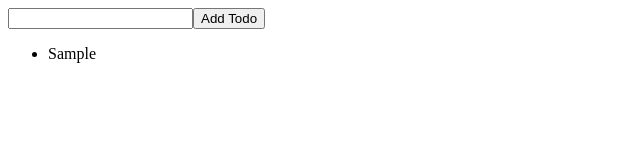
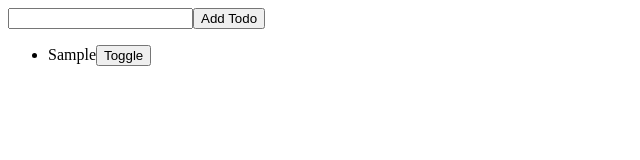
Before and after one commit to tlan16/learn-react, a React app: page / in a window 1280 px wide. Both pictures are taken after typing "Sample" into the empty fields and a click on the button "Add Todo". Shown: the top 160 px of the page, without its empty margins (0-640 px from the left). Built offline with nearby package versions, Linux system fonts and the light colour scheme; the HTML template or start-up script is replaced by a standard one.

Commit message:
button to toggle task

```diff
--- a/src/app.jsx
+++ b/src/app.jsx
@@ -3,7 +3,7 @@ import ReactDOM from 'react-dom'
 import store from './store'
 import TodoApp from './todo/index'
 import { REACT_ROOT_ELEMENT_ID } from './index'
-import { ADD_TODO } from './todo/actions'
+import { ADD_TODO, TOGGLE_TODO } from './todo/actions'
 
 const render = () => {
   ReactDOM.render(
@@ -15,6 +15,12 @@ const render = () => {
               type: ADD_TODO,
           })
       }
+      toggleTodo={payload =>
+          store.dispatch({
+              ...payload,
+              type: TOGGLE_TODO,
+          })
+      }
     />,
     document.getElementById(REACT_ROOT_ELEMENT_ID),
     () => store.subscribe(render),
--- a/src/todo/index.jsx
+++ b/src/todo/index.jsx
@@ -6,6 +6,7 @@ class TodoApp extends Component {
   static propTypes = {
     todos: PropTypes.arrayOf(PropTypes.object),
     addTodo: PropTypes.func.isRequired,
+    toggleTodo: PropTypes.func.isRequired,
   }
 
   static defaultProps = {
@@ -16,6 +17,7 @@ class TodoApp extends Component {
     const {
       todos,
       addTodo,
+      toggleTodo,
     } = this.props
 
     return (
@@ -26,7 +28,8 @@ class TodoApp extends Component {
             this.input = node
           }}
         />
-        <button onClick={() => {
+        <button
+          onClick={() => {
           addTodo({
             id: uuid(),
             text: this.input.value,
@@ -38,10 +41,22 @@ class TodoApp extends Component {
         </button>
 
         <ul>
-          {todos.map(todo =>
-            // eslint-disable-next-line comma-dangle
-            <li key={todo.id}>{todo.text}</li>
-          )}
+          {todos.map(todo => (
+            <li
+              key={todo.id}
+              style={{
+                  textDecoration: todo.completed ? 'line-through' : 'none',
+              }}
+            >{todo.text}
+              <button onClick={() => {
+                toggleTodo({
+                    id: todo.id,
+                })
+            }}
+              >Toggle
+              </button>
+            </li>
+          ))}
         </ul>
       </div>
     )
```
